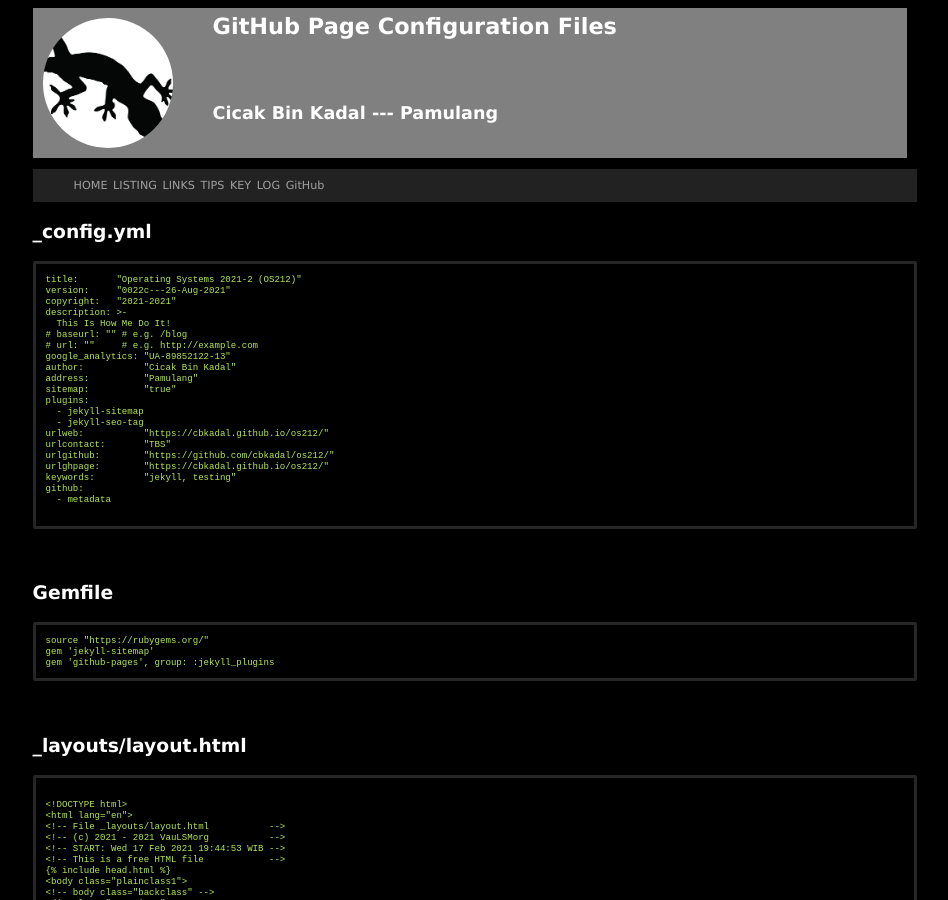
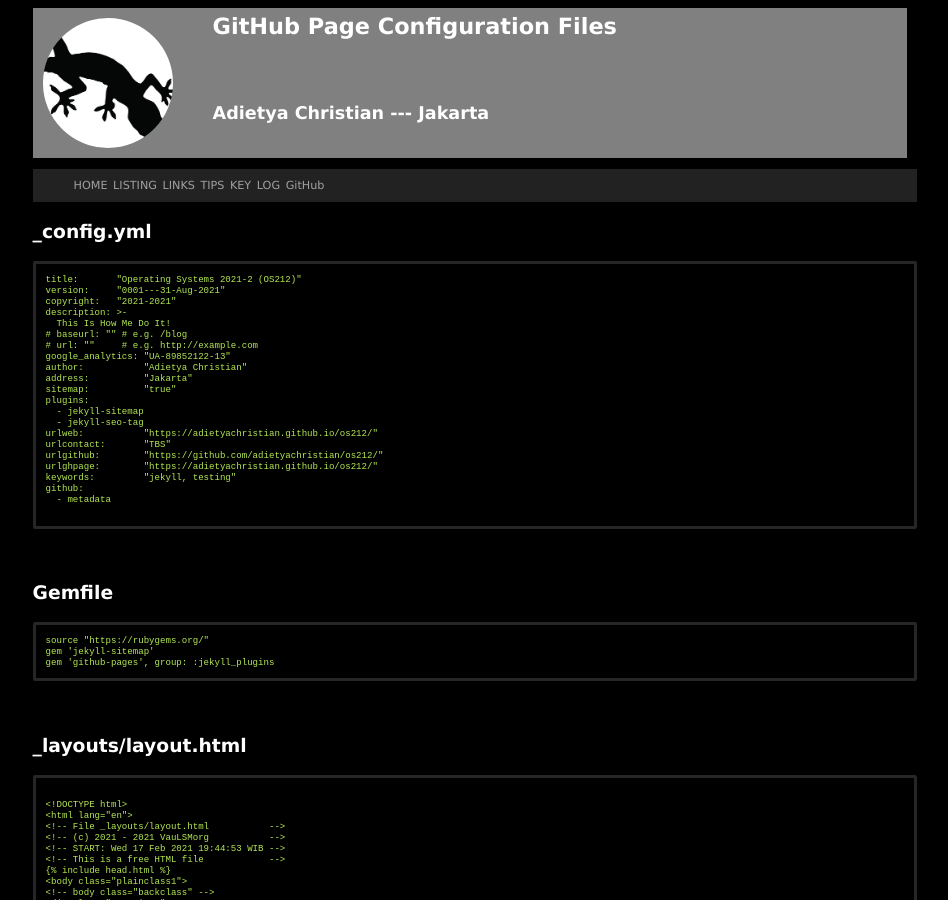
Before and after one commit to adietyachristian/os212, a Jekyll site: the page built from 000.md, in a window 1280 px wide and 900 px high. Shown: the whole window, without its empty margins (165-1113 px from the left). Built offline with Jekyll 4.4.1, drawn with Linux system fonts in a browser that asks for light colours; some of the changed text lies outside the part shown.

Commit message:
Change name

````diff
--- a/000.md
+++ b/000.md
@@ -7,23 +7,23 @@ title:  "GitHub Page Configuration Files"
 
 ```
 title:       "Operating Systems 2021-2 (OS212)"
-version:     "0022c---26-Aug-2021"
+version:     "0001---31-Aug-2021"
 copyright:   "2021-2021"
 description: >-
   This Is How Me Do It!
 # baseurl: "" # e.g. /blog
 # url: ""     # e.g. http://example.com
 google_analytics: "UA-89852122-13"
-author:           "Cicak Bin Kadal"
-address:          "Pamulang"
+author:           "Adietya Christian"
+address:          "Jakarta"
 sitemap:          "true"
 plugins:
   - jekyll-sitemap
   - jekyll-seo-tag
-urlweb:           "https://cbkadal.github.io/os212/"
+urlweb:           "https://adietyachristian.github.io/os212/"
 urlcontact:       "TBS"
-urlgithub:        "https://github.com/cbkadal/os212/"
-urlghpage:        "https://cbkadal.github.io/os212/"
+urlgithub:        "https://github.com/adietyachristian/os212/"
+urlghpage:        "https://adietyachristian.github.io/os212/"
 keywords:         "jekyll, testing"
 github:
   - metadata
--- a/_config.yml
+++ b/_config.yml
@@ -1,21 +1,21 @@
 title:       "Operating Systems 2021-2 (OS212)"
-version:     "0023---28-Aug-2021"
+version:     "0001---31-Aug-2021"
 copyright:   "2021-2021"
 description: >-
   This Is How Me Do It!
 # baseurl: "" # e.g. /blog
 # url: ""     # e.g. http://example.com
 google_analytics: "UA-89852122-13"
-author:           "Cicak Bin Kadal"
-address:          "Pamulang"
+author:           "Adietya Christian"
+address:          "Jakarta"
 sitemap:          "true"
 plugins:
   - jekyll-sitemap
   - jekyll-seo-tag
-urlweb:           "https://cbkadal.github.io/os212/"
+urlweb:           "https://adietyachristian.github.io/os212/"
 urlcontact:       "TBS"
-urlgithub:        "https://github.com/cbkadal/os212/"
-urlghpage:        "https://cbkadal.github.io/os212/"
+urlgithub:        "https://github.com/adietyachristian/os212/"
+urlghpage:        "https://adietyachristian.github.io/os212/"
 keywords:         "jekyll, testing"
 github:
   - metadata
````
